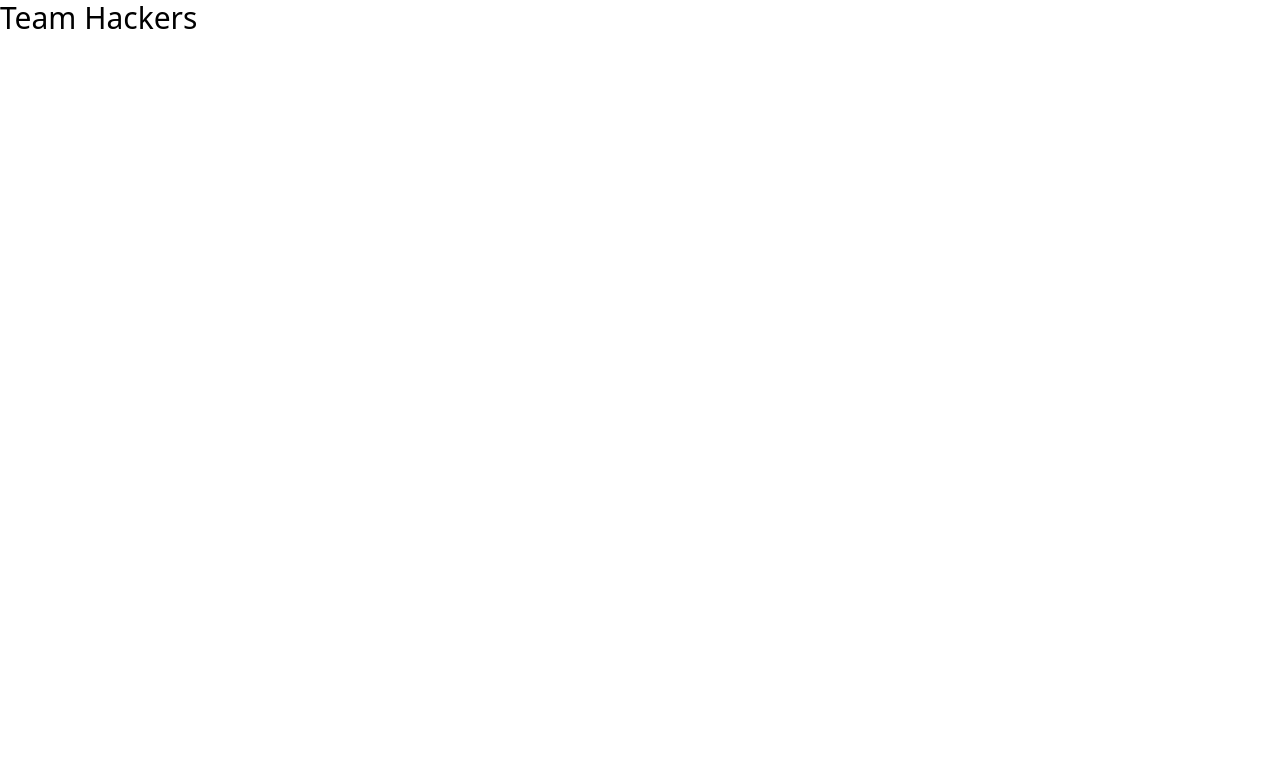
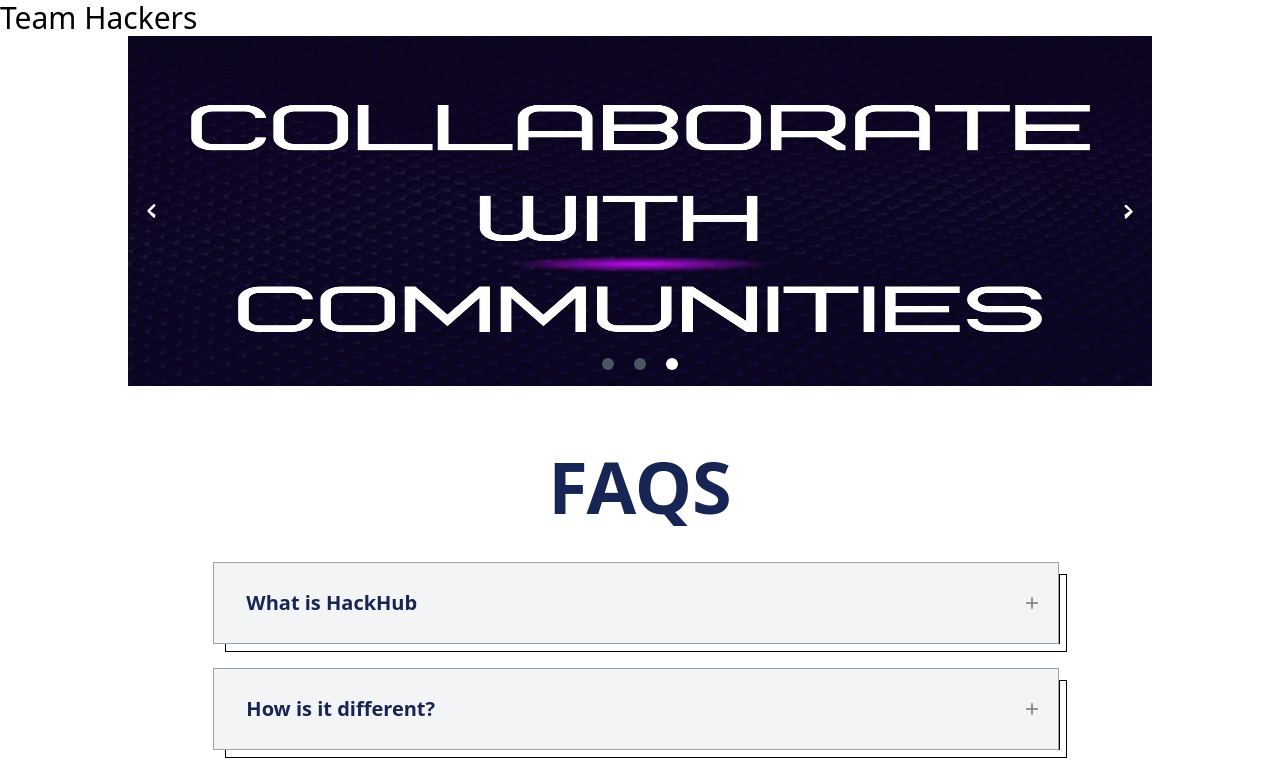
Before and after one commit to narashimha05/Team-Hackers, a React (Create React App) app in the folder client/: page / in a window 1280 px wide. Shown: the top 772 px of the page. Built offline with nearby package versions, Linux system fonts and the light colour scheme.

Commit message:
feat:faq

```diff
--- a/client/package.json
+++ b/client/package.json
@@ -8,6 +8,7 @@
     "@testing-library/user-event": "^13.5.0",
     "axios": "^1.7.7",
     "react": "^18.3.1",
+    "react-collapse": "^5.1.1",
     "react-dom": "^18.3.1",
     "react-router-dom": "^6.26.2",
     "react-scripts": "5.0.1",
--- a/client/src/App.js
+++ b/client/src/App.js
@@ -1,10 +1,12 @@
 import React from "react";
-
+import Faq from "./components/Faq/Faq";
+import Carousel from "./components/Carousel/Carousel"
 function App() {
   return (
     <div>
       <h1 className="text-3xl">Team Hackers</h1>
-
+      <Carousel/>
+      <Faq/>
     </div>
   );
 }
--- /dev/null
+++ b/client/src/components/Faq/Accordion.jsx
@@ -0,0 +1,60 @@
+import { useState, useEffect } from 'react';
+import { Collapse } from 'react-collapse';
+
+export default function Accordion(props) {
+  const [bgColor, setBgColor] = useState('');
+
+  useEffect(() => {
+    if (props.isOpen) {
+      setBgColor('bg-blue-950');
+    } else {
+      setBgColor('');
+    }
+  }, [props.isOpen]);
+
+  return (
+    <div className={` w-full  text-blue-950  mt-4 mb-4 `}>
+      <div className=" flex  w-full ">
+        <div className="nig border bg-gray-100 border-gray-400  relative w-full  ">
+          <div
+            className="title w-full bg-gray-100 flex justify-between items-center cursor-pointer p-4 pl-8"
+            onClick={props.toggleAccordion}
+          >
+            <div className="flex items-center w-auto">
+              <p className="text-sm sm:text-xl font-bold">{props.question}</p>
+            </div>
+            <span className="cursor-pointer flex justify-center items-center text-4xl font-bold">
+              {props.isOpen ? (
+                <svg xmlns="http://www.w3.org/2000/svg" height="48" viewBox="0 0 24 24" width="20">
+                  <g>
+                    <line x1="6" y1="6" x2="18" y2="18" stroke="grey" strokeWidth="2" />
+                    <line x1="6" y1="18" x2="18" y2="6" stroke="grey" strokeWidth="2" />
+                  </g>
+                </svg>
+              ) : (
+                <svg xmlns="http://www.w3.org/2000/svg" height="48" viewBox="0 0 24 24" width="20">
+                  <g>
+                    <line x1="12" y1="5" x2="12" y2="19" stroke="grey" strokeWidth="2" />
+                    <line x1="5" y1="12" x2="19" y2="12" stroke="grey" strokeWidth="2" />
+                  </g>
+                </svg>
+              )}
+            </span>
+          </div>
+          <Collapse isOpened={props.isOpen}>
+            <div className="accordion-content overflow-hidden transition-max-height duration-300 ease-in-out text-sm sm:text-xl font-normal leading-relaxed pb-4 pr-4 pl-8 pt-0">
+              {props.answer}
+            </div>
+          </Collapse>
+        </div>
+        <div className="right w-[8px] h-30 pt-3">
+          <div className={`sub-top border border-black relative w-full h-full ${bgColor}`}></div>
+        </div>
+      </div>
+
+      <div className="bottom pl-3 relative h-2 w-full ">
+        <div className={`sub-bottom border border-black relative ${bgColor} h-full`}></div>
+      </div>
+    </div>
+  );
+}
--- a/client/src/pages/Home.jsx
+++ b/client/src/pages/Home.jsx
@@ -1,11 +1,13 @@
 import React from 'react'
 import About from "./components/About";
 import Footer from "./components/Footer";
+
 const Home = () => {
   return (
     <div>
       <About/>
       <Footer/>
+
     </div>
   )
 }
```
Also changed, not shown: 1 other file (tests, documents, lock files or other folders).
